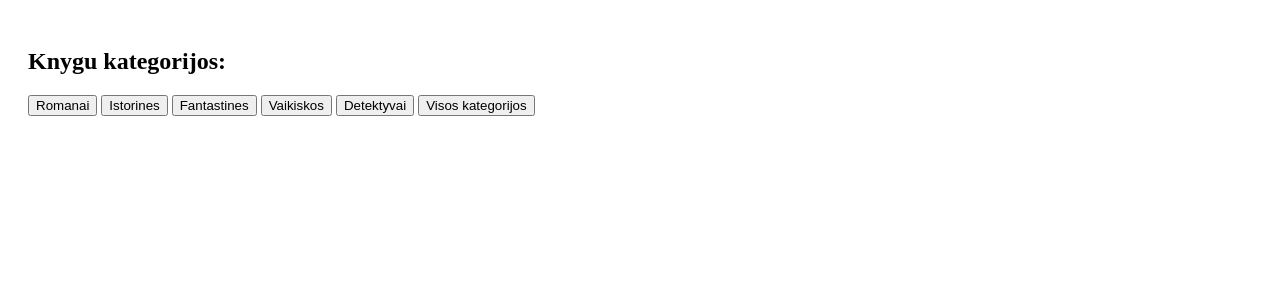
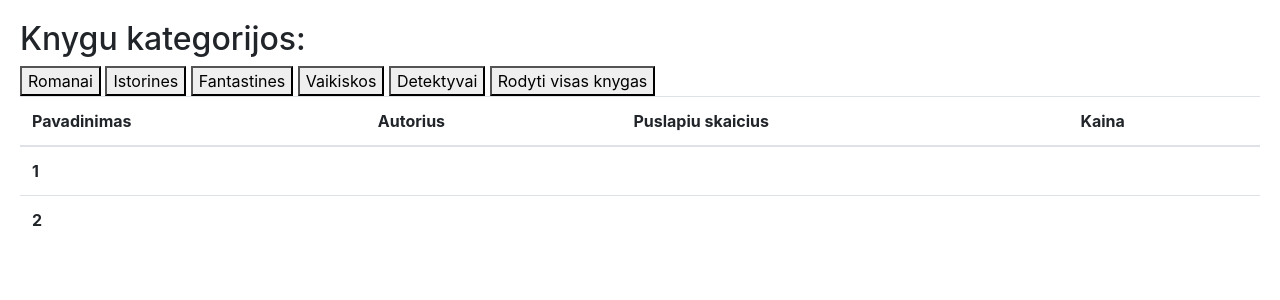
Before and after one commit to KotrynaPapartyna/12-paskaitaS-PHP, a PHP site: page /knyguBiblioteka.php in a window 1280 px wide. Shown: the top 300 px of the page. Run offline with PHP 8.4, Linux system fonts and the light colour scheme; lists and menus that the app fills with data are empty; some libraries are stand-ins or nearby versions.

Commit message:
koreguota

```diff
--- a/forgot.php
+++ b/forgot.php
@@ -280,14 +280,13 @@
         </div>
     </div>
 
-
 <?php
 
  if(isset($_COOKIE["prisijungti"]) && isset($_COOKIE["teises"])){
     header("Location:manopaskyra.php");
 }
 
-// is forgot.php- nukreipia i signup.php- viskas ok
+// paspaudus ant Sign.up- nukreipia i registracijos forma
 
 ?>
 
--- a/knyguBiblioteka.php
+++ b/knyguBiblioteka.php
@@ -5,20 +5,26 @@
     <meta http-equiv="X-UA-Compatible" content="IE=edge">
     <meta name="viewport" content="width=device-width, initial-scale=1.0">
     <title>Knygu_Biblioteka</title>
+    <link rel="stylesheet" href="https://maxcdn.bootstrapcdn.com/bootstrap/4.0.0/css/bootstrap.min.css" integrity="sha384-Gn5384xqQ1aoWXA+058RXPxPg6fy4IWvTNh0E263XmFcJlSAwiGgFAW/dAiS6JXm" crossorigin="anonymous">
+    <script src="https://code.jquery.com/jquery-3.2.1.slim.min.js" integrity="sha384-KJ3o2DKtIkvYIK3UENzmM7KCkRr/rE9/Qpg6aAZGJwFDMVNA/GpGFF93hXpG5KkN" crossorigin="anonymous"></script>
+    <script src="https://cdnjs.cloudflare.com/ajax/libs/popper.js/1.12.9/umd/popper.min.js" integrity="sha384-ApNbgh9B+Y1QKtv3Rn7W3mgPxhU9K/ScQsAP7hUibX39j7fakFPskvXusvfa0b4Q" crossorigin="anonymous"></script>
+    <script src="https://maxcdn.bootstrapcdn.com/bootstrap/4.0.0/js/bootstrap.min.js" integrity="sha384-JZR6Spejh4U02d8jOt6vLEHfe/JQGiRRSQQxSfFWpi1MquVdAyjUar5+76PVCmYl" crossorigin="anonymous"></script>
 
     <style>
+
+        h2 {
+            position:relative;
+        }
         body {
             background-color: #fff;
             padding: 20px;
         }
 
-        .top-information,
-        .bottom-information {
+        .top-information,.bottom-information {
             padding: 0 20px;
             }
 
-        table tbody tr:hover,
-        table tbody tr:hover {
+        table tbody tr:hover, table tbody tr:hover {
             background-color: rgba(0, 0, 0, 0.05);
             }
     </style>
@@ -26,20 +32,42 @@
 </head>
 <body>
 
-
     <form action="knyguBiblioteka.php" method="get">
         <div class="knygosKategorija">
             <h2>Knygu kategorijos:</h2>
         </div>
-            <button type="submit" name="romanai">Romanai</button>
-            <button type="submit" name="istorines">Istorines</button>
-            <button type="submit" name="fantastines">Fantastines</button>
-            <button type="submit" name="vaikiskos">Vaikiskos</button>
-            <button type="submit" name="detektyvai">Detektyvai</button>
-            <button type="submit" name="visos">Visos kategorijos</button>
+            <button type="romanai" name="romanai">Romanai</button>
+            <button type="istorines" name="istorines">Istorines</button>
+            <button type="fantastines" name="fantastines">Fantastines</button>
+            <button type="vaikiskos" name="vaikiskos">Vaikiskos</button>
+            <button type="detektyvai" name="detektyvai">Detektyvai</button>
+            <button type="visos" name="visos">Rodyti visas knygas</button>
         </form>
 
-
+        <table class="table table-hover">
+        <thead>
+            <tr>
+            <th scope="col">Pavadinimas</th>
+            <th scope="col">Autorius</th>
+            <th scope="col">Puslapiu skaicius</th>
+            <th scope="col">Kaina</th>
+            </tr>
+        </thead>
+        <tbody>
+            <tr>
+            <th scope="row">1</th>
+            <td></td>
+            <td></td>
+            <td></td>
+            </tr>
+            <tr>
+            <th scope="row">2</th>
+            <td></td>
+            <td></td>
+            <td></td>
+            </tr>
+        </tbody>
+    </table>
 
 <?php
 
@@ -51,87 +79,108 @@
 // kurios turi nuo 5 iki 15 knygų.+
 // Pavyzdinė informacija apie knygą: pavadinimas, autorius, puslapių skaičius, kategorija+
 // 3. Virš sukurtos lentelės atvaizduoti tiek mygtukų, kiek yra kategorijų masyve,
-// mygtuko pavadinimas - kategorijos pavadinimas.
+// mygtuko pavadinimas - kategorijos pavadinimas. +
 // Mygtukai turi būti atvaizduoti su PHP pagal masyvą.
-// Taip pat sukurti mygtuką "Rodyti visas knygas".
+// Taip pat sukurti mygtuką "Rodyti visas knygas".+
 // 4. Masyvo informaciją atvaizduoti lentelėje.
 // 5. Sukurti mygtukai turi išfiltruoti knygas.
 // T.y. paspaudus kategorijos mygtuką, lentelėje turi būti rodomos tik tos knygos,
 // kurios priklauso tai kategorijai.
 // Paspaudus mygtuką "Rodyti visas knygas", atvaizduojamos visos knygos.
 
+// pavyzdys 10 paskaitoje
 
 $kategorijaRomanai = array(
     array(
-        "pavadinimas" => "knyga1","autorius" => "autorius1","puslapiai"=>"puslapiai"),
+        "pavadinimas" => "knyga1","autorius" => "autorius1",
+        "puslapiaiSK"=>rand(200,400)."puslapiai"),"kaina"=>"kaina",
     array(
-        "pavadinimas" => "knyga2","autorius" => "autorius2","puslapiai"=>"puslapiai"),
+        "pavadinimas" => "knyga2","autorius" => "autorius2",
+        "puslapiaiSK"=>rand(200,400)."puslapiai"), "kaina"=>"kaina",
     array(
-        "pavadinimas" => "knyga2","autorius" => "autorius3","puslapiai"=>"puslapiai"),
+        "pavadinimas" => "knyga2","autorius" => "autorius3",
+        "puslapiaiSK"=>rand(200,400)."puslapiai"), "kaina"=>"kaina",
     array(
-        "pavadinimas" => "knyga4","autorius" => "autorius4","puslapiai"=>"puslapiai"),
+        "pavadinimas" => "knyga4","autorius" => "autorius4",
+        "puslapiaiSK"=>rand(200,400)."puslapiai"), "kaina"=>"kaina",
     array(
-        "pavadinimas" => "knyga5","autorius" => "autorius5","puslapiai"=>"puslapiai"),
+        "pavadinimas" => "knyga5","autorius" => "autorius5",
+        "puslapiaiSK"=>rand(200,400)."puslapiai"), "kaina"=>"kaina",
     );
 
 $kategorijaIstorines = array(
     array(
-        "pavadinimas" => "knyga1","autorius" => "autorius1","puslapiai"=>"puslapiai"),
+        "pavadinimas" => "knyga1","autorius" => "autorius1",
+        "puslapiaiSK"=>rand(200,400)."puslapiai"), "kaina"=>"kaina",
     array(
-        "pavadinimas" => "knyga2","autorius" => "autorius2","puslapiai"=>"puslapiai"),
+        "pavadinimas" => "knyga2","autorius" => "autorius2",
+        "puslapiaiSK"=>rand(200,400)."puslapiai"), "kaina"=>"kaina",
     array(
-        "pavadinimas" => "knyga2","autorius" => "autorius3","puslapiai"=>"puslapiai"),
+        "pavadinimas" => "knyga2","autorius" => "autorius3",
+        "puslapiaiSK"=>rand(200,400)."puslapiai"),"kaina"=>"kaina",
     array(
-        "pavadinimas" => "knyga4","autorius" => "autorius4","puslapiai"=>"puslapiai"),
+        "pavadinimas" => "knyga4","autorius" => "autorius4",
+        "puslapiaiSK"=>rand(200,400)."puslapiai"), "kaina"=>"kaina",
     array(
-        "pavadinimas" => "knyga5","autorius" => "autorius5","puslapiai"=>"puslapiai"),
+        "pavadinimas" => "knyga5","autorius" => "autorius5",
+        "puslapiaiSK"=>rand(200,400)."puslapiai"), "kaina"=>"kaina",
     );
 
 $kategorijaFantastines = array(
     array(
-        "pavadinimas" => "knyga1","autorius" => "autorius1","puslapiai"=>"puslapiai"),
+        "pavadinimas" => "knyga1","autorius" => "autorius1",
+        "puslapiaiSK"=>rand(200,400)."puslapiai"), "kaina"=>"kaina",
     array(
-        "pavadinimas" => "knyga2","autorius" => "autorius2","puslapiai"=>"puslapiai"),
+        "pavadinimas" => "knyga2","autorius" => "autorius2",
+        "puslapiaiSK"=>rand(200,400)."puslapiai"), "kaina"=>"kaina",
     array(
-        "pavadinimas" => "knyga2","autorius" => "autorius3","puslapiai"=>"puslapiai"),
+        "pavadinimas" => "knyga2","autorius" => "autorius3",
+        "puslapiaiSK"=>rand(200,400)."puslapiai"), "kaina"=>"kaina",
     array(
-        "pavadinimas" => "knyga4","autorius" => "autorius4","puslapiai"=>"puslapiai"),
+        "pavadinimas" => "knyga4","autorius" => "autorius4",
+        "puslapiaiSK"=>rand(200,400)."puslapiai"), "kaina"=>"kaina",
     array(
-        "pavadinimas" => "knyga5","autorius" => "autorius5","puslapiai"=>"puslapiai"),
+        "pavadinimas" => "knyga5","autorius" => "autorius5",
+        "puslapiaiSK"=>rand(200,400)."puslapiai"), "kaina"=>"kaina",
     );
 
 $kategorijaVaikiskos = array(
     array(
-        "pavadinimas" => "knyga1","autorius" => "autorius1","puslapiai"=>"puslapiai"),
+        "pavadinimas" => "knyga1","autorius" => "autorius1",
+        "puslapiaiSK"=>rand(200,400)."puslapiai"), "kaina"=>"kaina",
     array(
-        "pavadinimas" => "knyga2","autorius" => "autorius2","puslapiai"=>"puslapiai"),
+        "pavadinimas" => "knyga2","autorius" => "autorius2",
+        "puslapiaiSK"=>rand(200,400)."puslapiai"), "kaina"=>"kaina",
     array(
-        "pavadinimas" => "knyga2","autorius" => "autorius3","puslapiai"=>"puslapiai"),
+        "pavadinimas" => "knyga2","autorius" => "autorius3",
+        "puslapiaiSK"=>rand(200,400)."puslapiai"), "kaina"=>"kaina",
     array(
-        "pavadinimas" => "knyga4","autorius" => "autorius4","puslapiai"=>"puslapiai"),
+        "pavadinimas" => "knyga4","autorius" => "autorius4",
+        "puslapiaiSK"=>rand(200,400)."puslapiai"), "kaina"=>"kaina",
     array(
-        "pavadinimas" => "knyga5","autorius" => "autorius5","puslapiai"=>"puslapiai"),
+        "pavadinimas" => "knyga5","autorius" => "autorius5",
+        "puslapiaiSK"=>rand(200,400)."puslapiai"), "kaina"=>"kaina",
     );
 
 $kategorijaDetektyvai = array(
     array(
-        "pavadinimas" => "knyga1","autorius" => "autorius1","puslapiai"=>"puslapiai"),
+        "pavadinimas" => "knyga1","autorius" => "autorius1",
+        "puslapiaiSK"=>rand(200,400)."puslapiai"), "kaina"=>"kaina",
     array(
-        "pavadinimas" => "knyga2","autorius" => "autorius2","puslapiai"=>"puslapiai"),
+        "pavadinimas" => "knyga2","autorius" => "autorius2",
+        "puslapiaiSK"=>rand(200,400)."puslapiai"), "kaina"=>"kaina",
     array(
-        "pavadinimas" => "knyga2","autorius" => "autorius3","puslapiai"=>"puslapiai"),
+        "pavadinimas" => "knyga2","autorius" => "autorius3",
+        "puslapiaiSK"=>rand(200,400)."puslapiai"), "kaina"=>"kaina",
     array(
-        "pavadinimas" => "knyga4","autorius" => "autorius4","puslapiai"=>"puslapiai"),
+        "pavadinimas" => "knyga4","autorius" => "autorius4",
+        "puslapiaiSK"=>rand(200,400)."puslapiai"), "kaina"=>"kaina",
     array(
-        "pavadinimas" => "knyga5","autorius" => "autorius5","puslapiai"=>"puslapiai"),
+        "pavadinimas" => "knyga5","autorius" => "autorius5",
+        "puslapiaiSK"=>rand(200,400)."puslapiai"), "kaina"=>"kaina",
     );
 
-// patikrinimui
-// var_dump($kategorijaIstorines);
-// var_dump($kategorijaRomanai);
-// var_dump($kategorijaVaikiskos);
-// var_dump($kategorijaFantastines);
-// var_dump($kategorijaDetektyvai);
+
 
 ?>
 
```
Also changed, not shown: login.php (+5 -3 lines), manopaskyra.php (+28 -14 lines). Lines whose indentation alone changed are shown as unchanged.
